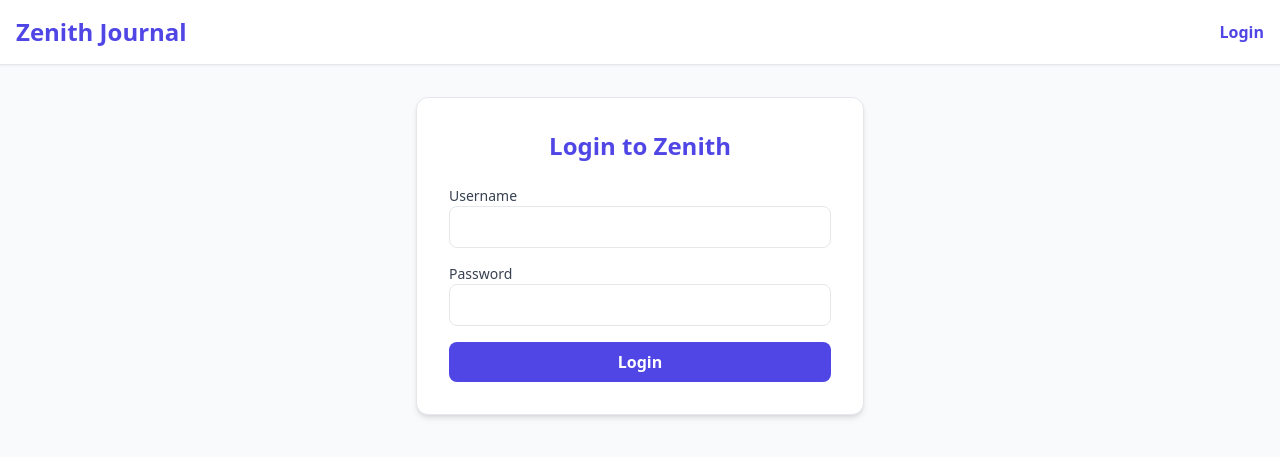
After one commit to Obinna32/Zenith-Journal, a Django app: page /accounts/login/ in a window 1280 px wide. The commit adds this page. Shown: the top 457 px of the page. Run offline with Django 5.2, Linux system fonts and the light colour scheme; some libraries are stand-ins or nearby versions.

Commit message:
Implemented Login/Logout and filtered entries by user

```diff
--- a/core/settings.py
+++ b/core/settings.py
@@ -116,3 +116,6 @@ USE_TZ = True
 # https://docs.djangoproject.com/en/6.0/howto/static-files/
 
 STATIC_URL = "static/"
+
+LOGIN_REDIRECT_URL = "entry-list"
+LOGOUT_REDIRECT_URL = 'login'
--- a/core/urls.py
+++ b/core/urls.py
@@ -17,8 +17,11 @@ Including another URLconf
 
 from django.contrib import admin
 from django.urls import path, include
+from django.views.generic import RedirectView
 
 urlpatterns = [
     path("admin/", admin.site.urls),
     path('entries/', include('entries.urls')),
+    path('', RedirectView.as_view(url='entries/', permanent=True)),
+    path('accounts/', include('django.contrib.auth.urls')),
 ]
--- a/entries/templates/entries/base.html
+++ b/entries/templates/entries/base.html
@@ -9,14 +9,25 @@
     <body class="bg-gray-50 text-gray-900">
 
         <nav class="bg-white border-b border-gray-200 py-4 shadow-sm">
-            <div class="container mx-auto px-4 flex justify-between items-center">
-                <h1 class="text-2xl font-bold text-indigo-600">Zenith Journal</h1>
-                <div class="space-x-4">
-                    <a href="#" class="text-gray-600 hover:text-indigo-600">Calendar</a>
+        <div class="container mx-auto px-4 flex justify-between items-center">
+            <h1 class="text-2xl font-bold text-indigo-600">Zenith Journal</h1>
+            <div class="space-x-4 flex items-center">
+                {% if user.is_authenticated %}
+                    <span class="text-sm text-gray-500 italic">Hello, {{ user.username }}</span>
+                    <a href="{% url 'entry-list' %}" class="text-gray-600 hover:text-indigo-600">My Journal</a>
+
+                    <form action="{% url 'logout' %}" method="post" class="inline">
+                        {% csrf_token %}
+                        <button type="submit" class="text-red-500 text-sm hover:underline">Logout</button>
+                    </form>
+
                     <a href="{% url 'entry-create' %}" class="bg-indigo-600 text-white px-4 py-2 rounded-lg hover:bg-indigo-700">+ New Entry</a>
-                </div>
+                {% else %}
+                    <a href="{% url 'login' %}" class="text-indigo-600 font-bold">Login</a>
+                {% endif %}
             </div>
-        </nav>
+        </div>
+    </nav>
 
         <main class="container mx-auto px-4 py-8">
             {% block content %}
--- /dev/null
+++ b/entries/templates/registration/login.html
@@ -0,0 +1,28 @@
+{% extends "entries/base.html" %}
+
+{% block content %}
+<div class="max-w-md mx-auto bg-white p-8 rounded-xl shadow-md border border-gray-qoo">
+    <h2 class="text-2xl font-bold mb-6 text-center text-indigo-600">Login to Zenith</h2>
+
+    <form method = "POST">
+        {% csrf_token %}
+        <div class="space-y-4">
+            <div>
+                <label class="block text-sm font-medium text-gray-700">Username</label>
+                <input type="text" name="username" class="w-full p-2 border rounded-lg focus:ring-indigo-500 focus:border-indigo-500">
+            </div>
+
+            <div>
+                <label class="block text-sm font-medium text-gray-700">Password</label>
+                <input type="password" name="password" class="w-full p-2 border rounded-lg focus:ring-indigo-500 focus:border-indigo-500">
+            </div>
+
+            <button type="submit" class="w-full bg-indigo-600 text-white font-bold py-2 rounded-lg hover:bg-indigo-700">
+                Login
+            </button>
+
+        </div>
+    </form>
+</div>
+
+{% endblock content %}
```
Also changed, not shown: entries/views.py (+6 -2 lines).
